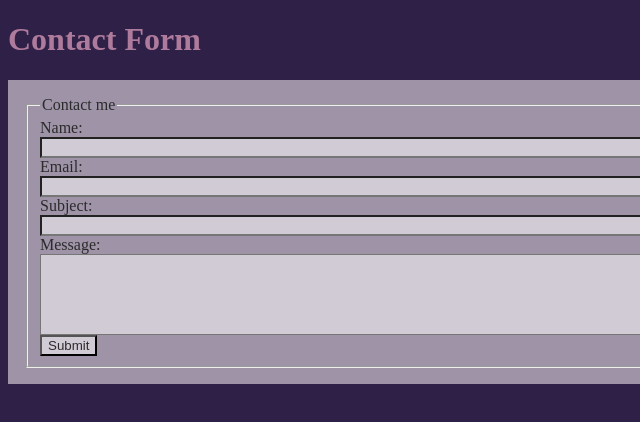
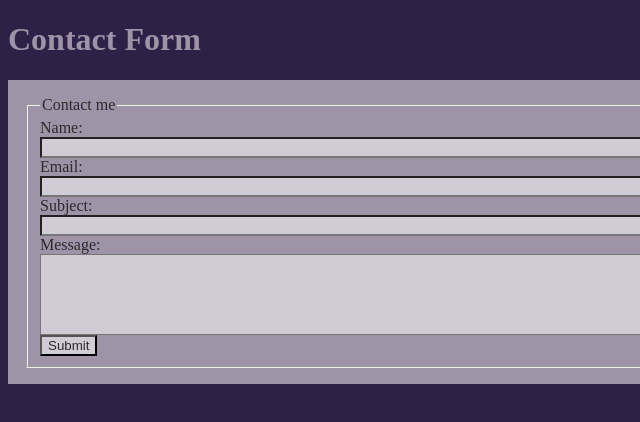
Before and after one commit to yjohnson67/WDD331R, a plain HTML site: page weekThree/scss-demo.html in a window 1280 px wide. Shown: the full height of the page, 0-640 px from the left. Drawn offline with Linux system fonts and the light colour scheme.

Commit message:
Changing headline color

```diff
--- a/weekThree/styles.scss
+++ b/weekThree/styles.scss
@@ -3,7 +3,7 @@ $body-background-color: #2E2047;
 $form-background-color: #9f93a7;
 $input-background-color: lighten($form-background-color, 20%);
 $input-color: #2b2b2c;
-$headlines-color : #af7b9c;
+$headlines-color : #9f93a7;
 
 //Sizes
 $break-small: 20em;
```
Also changed, not shown: weekThree/styles.css, 1 other file.
